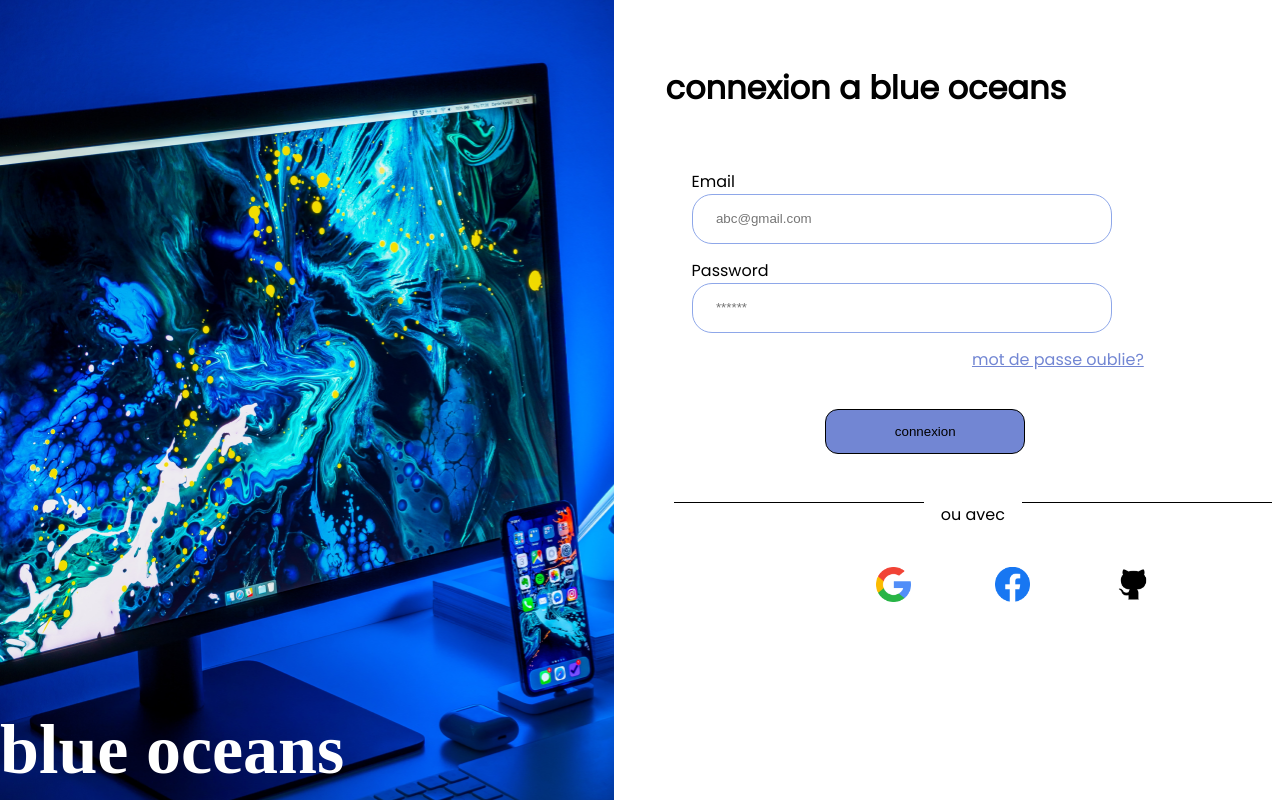
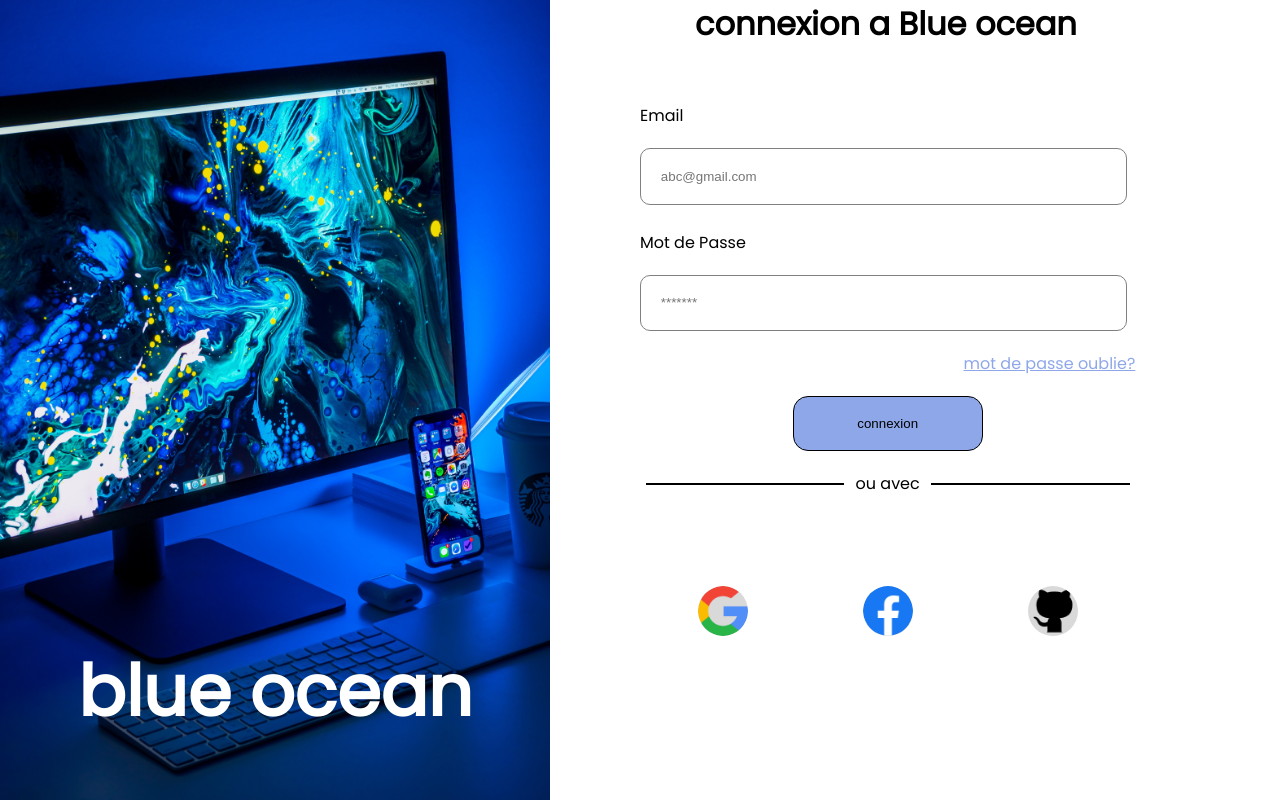
Before and after one commit to Worketyamo-Students/login-melvis, a plain HTML site: page index.html in a window 1280 px wide. Drawn offline with Linux system fonts and the light colour scheme.

Commit message:
version1

```diff
--- /dev/null
+++ b/index.css
@@ -0,0 +1,129 @@
+@import url('https://fonts.googleapis.com/css2?family=Poppins&display=swap');
+:root{
+    --primary :  #7286D3;
+    --secondary :  #8EA7E9;
+    --tertiary : #D9D9D9;
+}
+*{
+    padding: 0;
+    margin: 0;
+    border: 0;
+}
+body{
+    overflow-x: hidden;
+    margin: 0;
+    padding: 0;
+    border: none;
+    font-family: poppins;
+}
+.parent{
+    display: flex;
+    justify-content: flex-start;
+    width: 100vw;
+    height: 100vh;
+}
+.page1{
+    flex: 1;
+    display: flex;
+    align-items: flex-end;
+    justify-content: center;
+    background-color: #fff;
+    background: url(./daniel-korpai-8GDCzWrcE3M-unsplash\ 1.png);
+    background-size: cover;
+    font-family: poppins;
+}
+.page1>h1{
+    font-size: 70px;
+    color: #fff;
+}
+.page2{
+    flex: 1;
+    padding: 0 7% 0 7%;
+}
+h1{
+    margin: 0 10% 10% 10%;
+    font-family: poppins;
+}
+.input{
+    height: 80%;
+    width: 90%;
+
+}
+input{
+    border: 1px solid grey;
+    padding: 4%;
+    width: 90%;
+    border-radius: 10px;
+    margin-top: 20px;
+    outline-color: blue;
+
+}
+.lien{
+    display: flex;
+    justify-content: flex-end;
+    margin-top: 20px;
+}
+a{
+    color: var(--secondary);
+}
+.button{
+    display: flex;
+    justify-content: center;
+    margin-top: 20px;
+}
+button{
+    height: 55px;
+    width: 190px;
+    border: 1px solid;
+    border-radius: 15px;
+ background-color: var(--secondary);
+}
+hr{
+    height: 2px;
+    width: 40%;
+    background-color: black;
+}
+.avec{
+    display: flex;
+    align-items: center;
+    justify-content: center;
+    justify-content: space-around;
+    margin-top: 20px;
+}
+.login{
+    display: flex;
+    align-items: center;
+    justify-content: space-around;
+    padding-top: 90px;
+}
+img{
+    width: 50px;
+    height: 50px;
+    background-color: var(--tertiary);
+    border-radius: 50%;
+}
+@media screen and (max-width:430px){
+    body{
+        overflow-x: hidden;
+        margin: 0;
+        color: white;
+        padding: 0;
+        border: none;
+        font-family: poppins;
+    }
+        .page1{
+            display: none;
+            visibility: hidden;
+        }
+        .page2{
+            background:url(./daniel-korpai-8GDCzWrcE3M-unsplash\ 1.png);
+            background-image:cover;
+           background: linear-gradient(31deg,rgb(255,0,0,0),10,rgb(0,255,0,0.75),20);
+            padding: 2rem;
+
+        }
+        h1{
+        display: flex;
+        align-items: end;
+        }
+}
--- a/index.html
+++ b/index.html
@@ -3,50 +3,45 @@
 <head>
     <meta charset="UTF-8">
     <meta name="viewport" content="width=device-width, initial-scale=1.0">
-    <title>log into blue oceans</title>
-    <link rel="stylesheet" href="style.css">
+    <title>cours sur les positions</title>
+    <link rel="stylesheet" href="./index.css">
 </head>
 <body>
-    <!-- creation de la page complete de la log-in a blue oceans -->
- <div class="page">
-    <!-- creation de la 1ere page contenant l'image -->
-    <div class="page1">
-        <h1>blue oceans</h1>
-    </div>
-   <!-- creation de la 2nd page permettant a l'utilisateur de s'identifier -->
+  <div class="parent">
+    <div class="page1"><h1>blue ocean</h1></div>
     <div class="page2">
-        <h1>connexion a blue oceans</h1>
-      <!-- creation du formulaire -->
-    <div class="form">
+          <h1>connexion a Blue ocean</h1>
+      <div class="input">
           <form>
               <label for="email">Email</label>
               <br>
-        <input type="email" placeholder="abc@gmail.com" class="input">
+                <input type="email" name="email" id="email" placeholder="abc@gmail.com">
+                <br> <br>
+                <label for="password">Mot de Passe</label>
                 <br>
-        <label for="mot de passe">Password</label>
-        <br>
-        <input type="password" placeholder="******" class="input">
-        <br>
-        <a href="">mot de passe oublie?</a>
-        <!-- insertion du button -->
-       <div class="button"><button>connexion</button>
+                  <input type="password" name="password" id="password" placeholder="*******">
+              <div class="lien">
+                  <a href="/">mot de passe oublie?</a>
                 </div>
 
+                <div class="button">
+                    <button>connexion</button>
+                </div>
            </form>
+
+           <div class="avec">
+            <hr>
+           <span> ou avec</span>
+             <hr>
           </div>
-        <div class="ou-avec"> <hr> ou avec
-
-            <hr> </div>
-            <!-- insertion des icons -->
-            <section class="image">
-                <div >
-                    <img src="./image/chercher 1.png" alt="image de google" class="img">
-                    <img src="./image/fb.png" alt="icon de facebook" class="img">
-                    <img src="./image/github (1) 1.png" alt="icon de github" class="img">
-                </div>
-            </section>
+          <div class="login">
+               <div class="box"><img src="./chercher 1.png" alt=""></div>
+                <div class="box"><img src="./facebook 1.png" alt=""></div>
+                <div class="box"><img src="./github (1) 1.png" alt=""></div>
               </div>
 
     </div>
+    </div>
+  </div>
 </body>
 </html>
--- a/style.css
+++ /dev/null
@@ -1,110 +0,0 @@
-@import url('https://fonts.googleapis.com/css2?family=Poppins&display=swap');
-
-:root{
-    --primary : #7286D3;
-    --secondary:#8EA7E9;
-}
-*{
-    border: 0;
-    margin: 0;
-    padding: 0;
-    box-sizing: border-box;
-}
- body{
-    border: none;
-    margin: none;
-    padding: none;
-    box-sizing: border-box;
-    overflow-y: hidden;
-    font-family: poppins;
-}
- .page
- {
-  display: flex;
-  height: 100vh;
-    width: 100vw;
-}
-.page1{
-    flex: 1;
-    background-color: black;
-    color: white;
-   background: url(./image/blue.png);
-   width: 100%;
-   font-family: JejuHallasan;
-}
-.page1>h1{
-  position: absolute;
-  bottom: 10px;
-  font-size: 70px;
- font-family:
-}
- .page2{
-    flex: 1;
-    background-color: ;
-    height: 100vh;
-    width: 100vw;
-   padding: 5% 0 4% 4%;
- }
-
- .form{
-    background-color:;
-    height: 390px;
-    width: 550px;
-    padding: 5% 5% 5% 0 ;
- }
- .form >form{
-  margin: 5%;
-
- }
- .input{
-    height: 50px;
-    width: 90%;
-    padding: 5%;
-    border: solid 1px;
-    border-radius: 20px;
-    margin-bottom: 3%;
-    border-color: var(--secondary);
-    outline-color: var(--secondary);
- }
- a{
-    padding: 0 0 0 60%;
-    margin-top: 5%;
-    color: #7286D3;;
- }
- .button{
-    display: flex;
-    justify-content: center;
-    align-items: center;
-    padding-top: 8%;
-
-
- }
- button{
-    height: 45px;
-    width: 200px;
-    border: solid 1px;
-    border-radius: 13px;
-    background-color: #7286D3;;
- }
- hr{
-    height:1px;
-    width: 250px;
-    background-color: black;
- }
- .ou-avec{
-   display: flex;
- justify-content: center;
- justify-content: space-around;
- padding-bottom: 40px;
-}
-.image{
-   display: flex;
-   align-items: center;
-   justify-content: space-around;
-
-}
-.img{
-   height: 35px;
-   border-radius: 10px;
-   padding-left: 80px ;
-}
```
Also changed, not shown: chercher 1.png (renamed from image/chercher 1.png), daniel-korpai-8GDCzWrcE3M-unsplash 1.png (renamed from image/blue.png), facebook 1.png (renamed from image/fb.png), github (1) 1.png (renamed from image/github (1) 1.png), 1 other file. Lines whose indentation alone changed are shown as unchanged.
